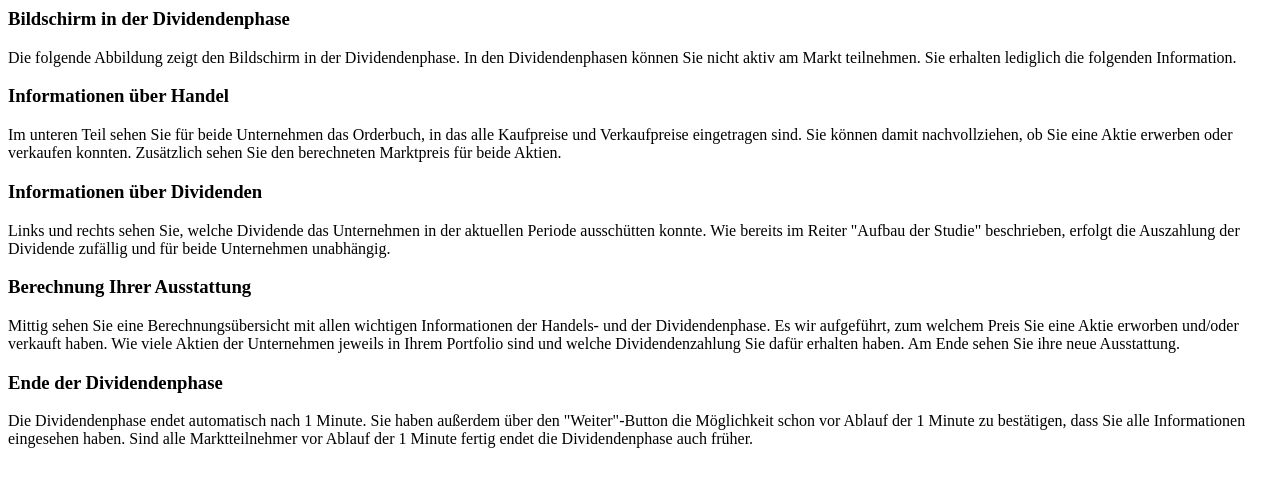
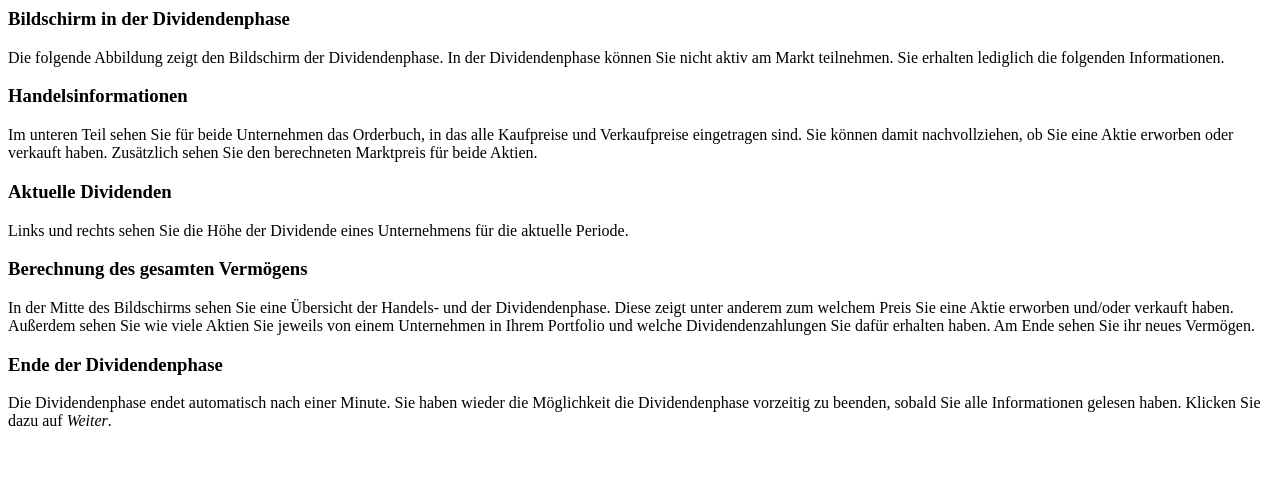
Before and after one commit to julinichtaugust/ReputationCosts_new, a Django app: template RepCostExperiment/templates/RepCostExperiment/content/Dividendenphase.html in a window 1280 px wide. Shown: the top 487 px of the page. Run offline with Django 3.2, Linux system fonts and the light colour scheme; the template is opened without the code that fills it, so the values that code supplies are empty.

Commit message:
20200722_3

```diff
--- a/RepCostExperiment/templates/RepCostExperiment/content/Dividendenphase.html
+++ b/RepCostExperiment/templates/RepCostExperiment/content/Dividendenphase.html
@@ -15,36 +15,36 @@
     <h3>{% trans 'Bildschirm in der Dividendenphase' %}</h3>
         <p>
             {% blocktrans trimmed %}
-                 Die folgende Abbildung zeigt den Bildschirm in der Dividendenphase. In den Dividendenphasen können Sie nicht aktiv am Markt teilnehmen. Sie erhalten lediglich die folgenden Information.
+                 Die folgende Abbildung zeigt den Bildschirm der Dividendenphase. In der Dividendenphase können Sie nicht aktiv am Markt teilnehmen. Sie erhalten lediglich die folgenden Informationen.
             {% endblocktrans %}
         </p>
 
-    <h3>{% trans 'Informationen über Handel' %}</h3>
+    <h3>{% trans 'Handelsinformationen' %}</h3>
         <p>
             {% blocktrans trimmed %}
-               Im unteren Teil sehen Sie für beide Unternehmen das Orderbuch, in das alle Kaufpreise und Verkaufpreise eingetragen sind. Sie können damit nachvollziehen, ob Sie eine Aktie erwerben oder verkaufen konnten.
+               Im unteren Teil sehen Sie für beide Unternehmen das Orderbuch, in das alle Kaufpreise und Verkaufpreise eingetragen sind. Sie können damit nachvollziehen, ob Sie eine Aktie erworben oder verkauft haben.
                 Zusätzlich sehen Sie den berechneten Marktpreis für beide Aktien.
             {% endblocktrans %}
         </p>
 
-    <h3>{% trans 'Informationen über Dividenden' %}</h3>
+    <h3>{% trans 'Aktuelle Dividenden' %}</h3>
         <p>
             {% blocktrans trimmed %}
-               Links und rechts sehen Sie, welche Dividende das Unternehmen in der aktuellen Periode ausschütten konnte. Wie bereits im Reiter "Aufbau der Studie" beschrieben, erfolgt die Auszahlung der Dividende zufällig und für beide Unternehmen unabhängig.
+               Links und rechts sehen Sie die Höhe der Dividende eines Unternehmens für die aktuelle Periode.
             {% endblocktrans %}
         </p>
 
-    <h3>{% trans 'Berechnung Ihrer Ausstattung' %}</h3>
+    <h3>{% trans 'Berechnung des gesamten Vermögens' %}</h3>
         <p>
             {% blocktrans trimmed %}
-               Mittig sehen Sie eine Berechnungsübersicht mit allen wichtigen Informationen der Handels- und der Dividendenphase. Es wir aufgeführt, zum welchem Preis Sie eine Aktie erworben und/oder verkauft haben. Wie viele Aktien der Unternehmen jeweils in Ihrem Portfolio sind und welche Dividendenzahlung Sie dafür erhalten haben. Am Ende sehen Sie ihre neue Ausstattung.
+               In der Mitte des Bildschirms sehen Sie eine Übersicht der Handels- und der Dividendenphase. Diese zeigt unter anderem zum welchem Preis Sie eine Aktie erworben und/oder verkauft haben. Außerdem sehen Sie wie viele Aktien Sie jeweils von einem Unternehmen in Ihrem Portfolio und welche Dividendenzahlungen Sie dafür erhalten haben. Am Ende sehen Sie ihr neues Vermögen.
             {% endblocktrans %}
         </p>
 
     <h3>{% trans 'Ende der Dividendenphase' %}</h3>
         <p>
             {% blocktrans trimmed %}
-               Die Dividendenphase endet automatisch nach 1 Minute. Sie haben außerdem über den "Weiter"-Button die Möglichkeit schon vor Ablauf der 1 Minute zu bestätigen, dass Sie alle Informationen eingesehen haben. Sind alle Marktteilnehmer vor Ablauf der 1 Minute fertig endet die Dividendenphase auch früher.
+               Die Dividendenphase endet automatisch nach einer Minute. Sie haben wieder die Möglichkeit die Dividendenphase vorzeitig zu beenden, sobald Sie alle Informationen gelesen haben. Klicken Sie dazu auf <i>Weiter</i>.
             {% endblocktrans %}
         </p>
 
--- a/RepCostExperiment/templates/RepCostExperiment/content/payoff.html
+++ b/RepCostExperiment/templates/RepCostExperiment/content/payoff.html
@@ -9,7 +9,7 @@
     <h3>{% trans 'Variable Vergütung' %}</h3>
         <p>
             {% blocktrans trimmed %}
-                Für Ihre variable Vergütung wird die Ausstattung nach Ablauf der Sequenzen verwendet. Ein Zufallsgenerator entscheidet, welche der zwei Sequenzen ausgezahlt wird.
+                Ihre variable Vergütung entspricht dem Vermögen am Ende einer Sequenz. Ein Zufallsgenerator entscheidet, welches Vermögen der beiden Sequenzen ausgezahlt wird.
                 <b>Es wird folglich nur eine Sequenz entlohnt!</b> Das Ergebnis der zufällig gezogenen Sequenz wird in Euro umgerechnet.
             {% endblocktrans %}
         </p>
```
Also changed, not shown: RepCostExperiment/templates/RepCostExperiment/Instruction_Page.html (+4 -26 lines), RepCostExperiment/templates/RepCostExperiment/content/Handelsphase.html (+18 -22 lines).
